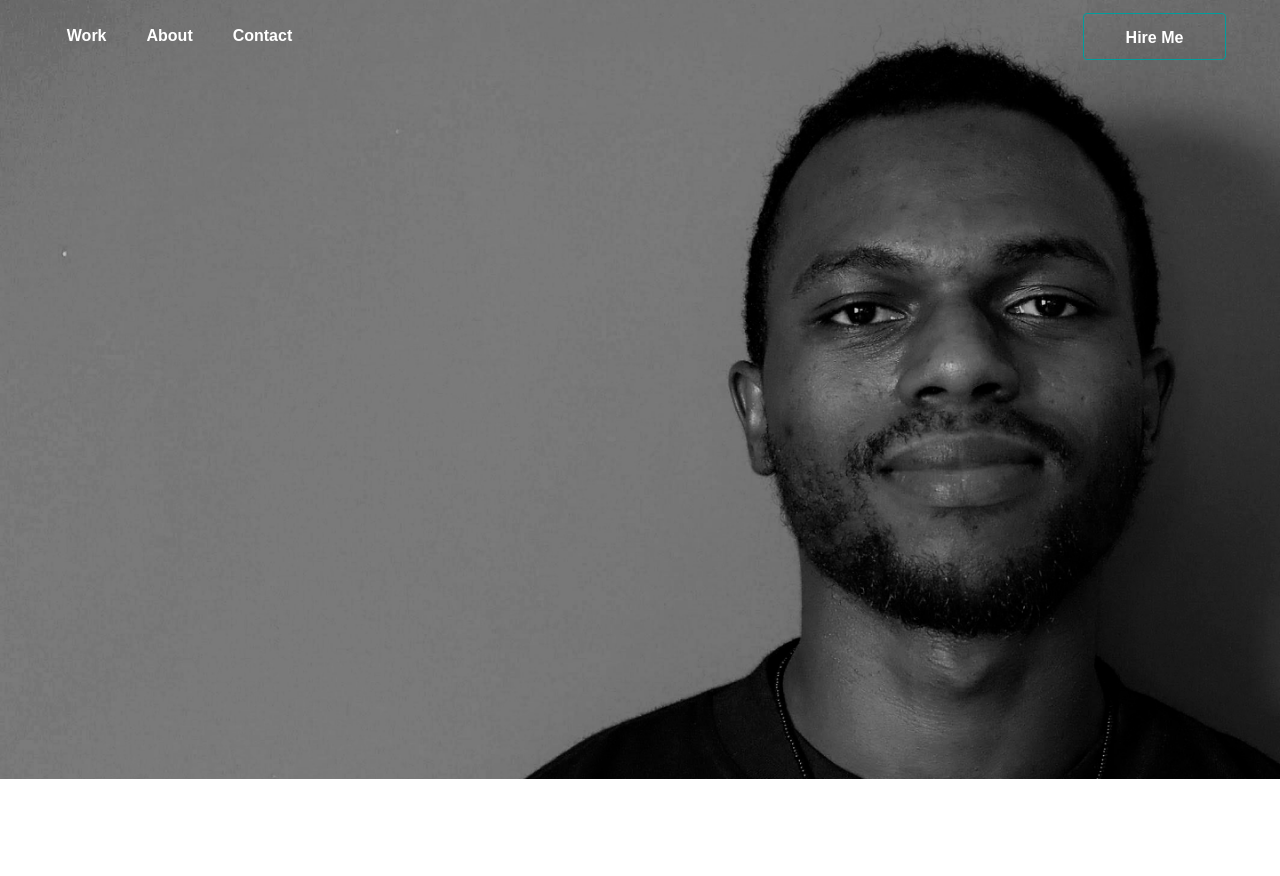
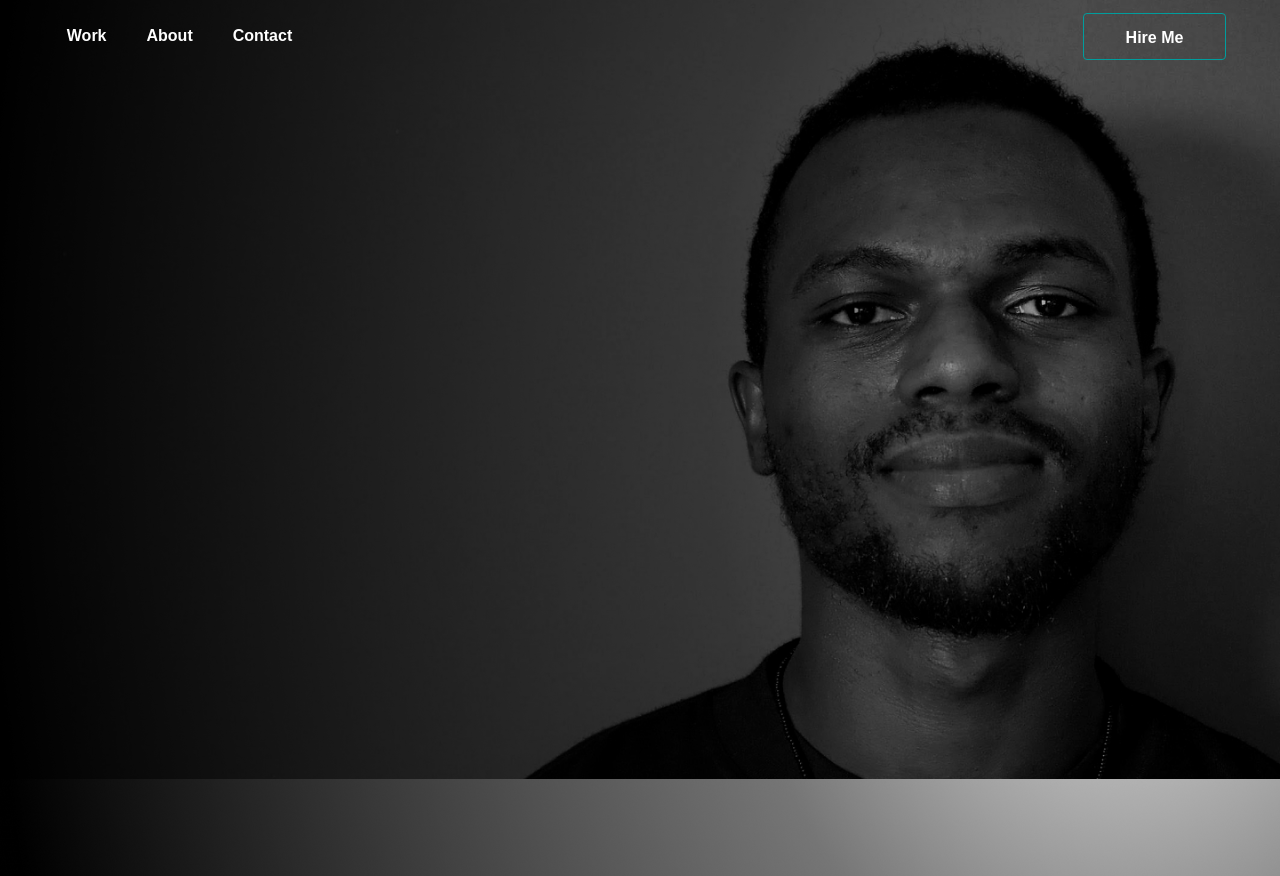
Before and after one commit to jydoskey/personal-portfolio-website, a Vue app: page / in a window 1280 px wide. Before the commit the page ends 800 px from the top, so only its background shows below. Built offline with nearby package versions, Linux system fonts and the light colour scheme; a web font is replaced by a local one.

Commit message:
added overlay effect to homepage

```diff
--- a/src/components/LandingPage.vue
+++ b/src/components/LandingPage.vue
@@ -44,8 +44,23 @@
 
   .hero-image {
     -webkit-box-sizing: border-box;
-    width: 100%;
+    width: 100vw;
+    position: relative;
+    z-index: -1;
+    overflow: hidden;
+  }
+
+  .hero {
+    display: block;
     position: absolute;
+    top: 0;
+    left: 0;
+    right: 0;
+    bottom: 0;
+    width: 100vw;
+    height: 876px;
+    overflow: hidden;
+    background: url("../assets/drop-shadow.png");
   }
 
   .app-header {
```
